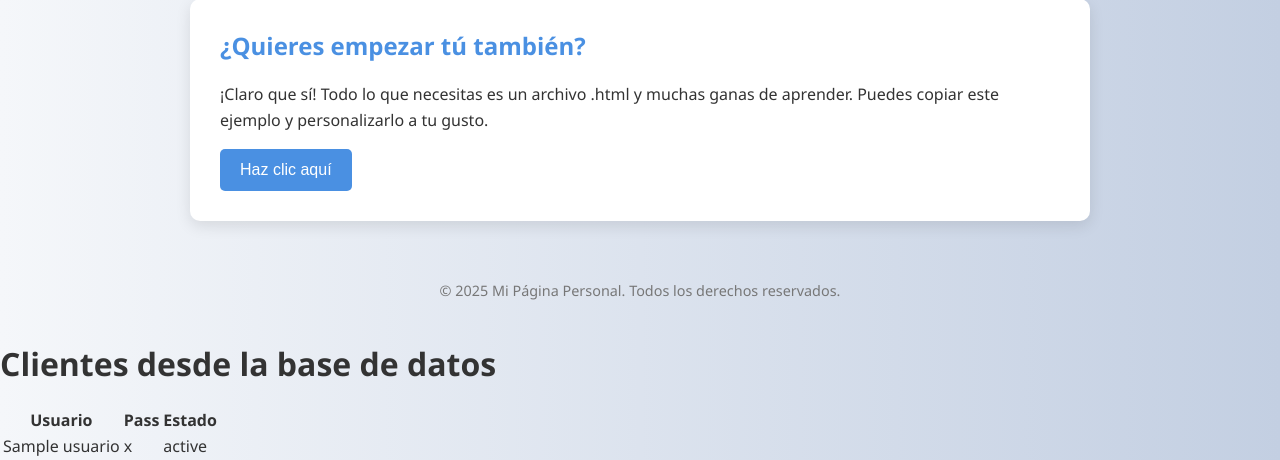
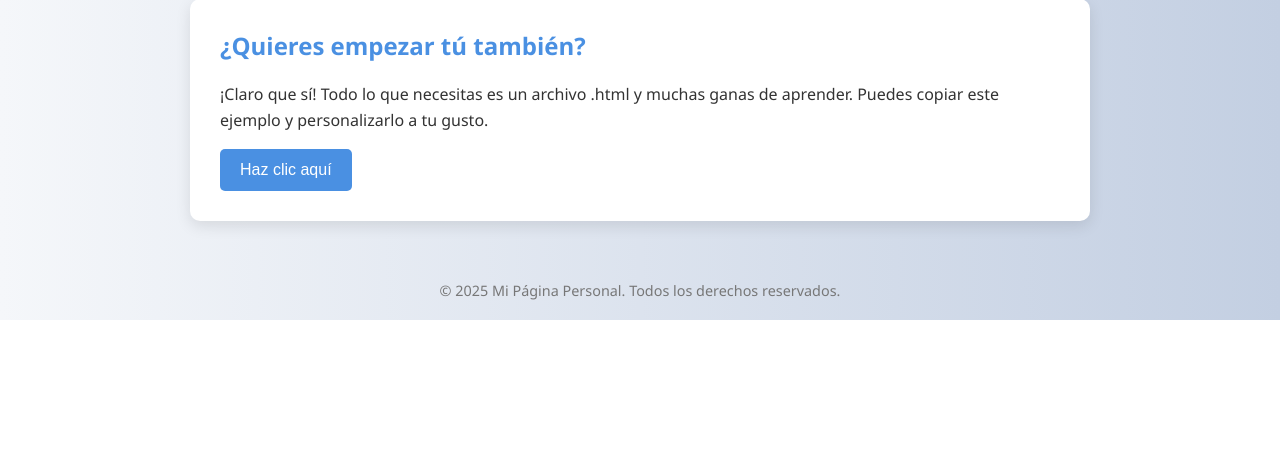
Before and after one commit to fiyugun/SitioFlask, a Flask app: template templates/index.html in a window 1280 px wide. Shown: the part 700-1160 px from the top of the page. After the commit the page ends 1020 px from the top, so only its background shows below. Run offline with Flask 3, Linux system fonts and the light colour scheme; the template is opened without the code that fills it: most values are stand-ins (such as "Sample title", 1, 10 or a date in 2020).

Commit message:
Update index.html

```diff
--- a/templates/index.html
+++ b/templates/index.html
@@ -104,24 +104,6 @@
     </footer>
 
 
-    <h1>Clientes desde la base de datos</h1>
-    {% if registros %}
-        <table>
-            <tr>
-                <th>Usuario</th>
-                <th>Pass</th>
-                <th>Estado</th>
-            </tr>
-            {% for cliente in registros %}
-            <tr>
-                <td>{{ Usuarios.Usuario }}</td>
-                <td>{{ Usuarios.Pass }}</td>
-                <td>{{ Usuarios.Estado }}</td>
-            </tr>
-            {% endfor %}
-        </table>
-    {% else %}
-        <p>No hay registros en la base de datos.</p>
-    {% endif %}
+
 </body>
 </html>
```
